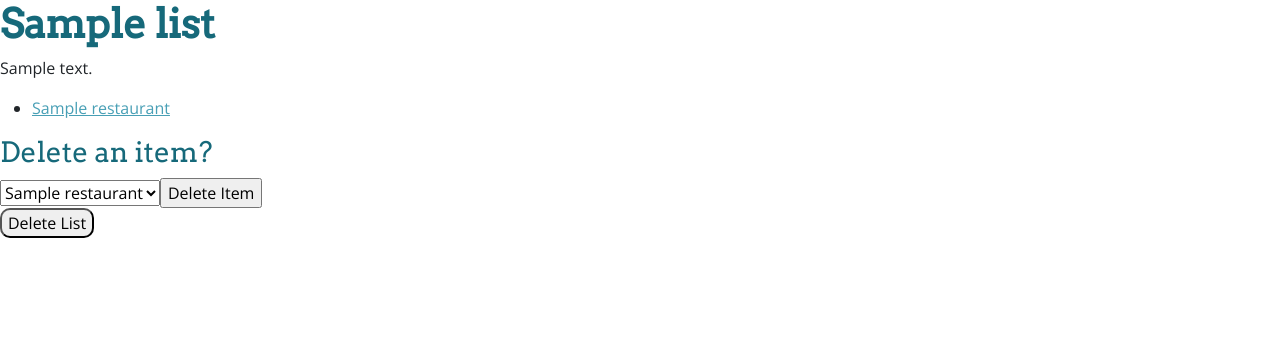
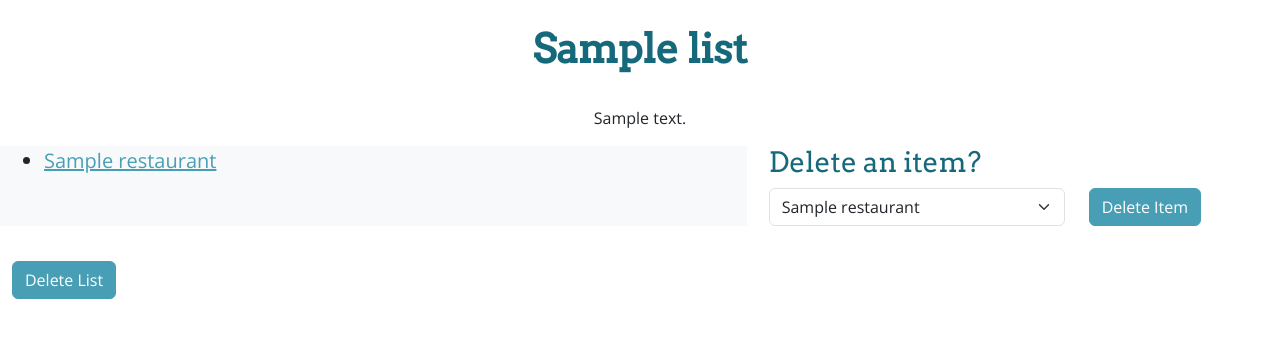
Before and after one commit to juliettetripier/Hackbright-Project, a Flask app: page /list/1 in a window 1280 px wide. Shown: the part 56-394 px from the top of the page. Run offline with Flask 3, Linux system fonts and the light colour scheme; the visitor is signed in with stand-in values (Sample User, id 1); tables that the repository leaves empty hold one stand-in row (values such as "Sample post").

Commit message:
Style: Restructured List Details page

```diff
--- a/crud.py
+++ b/crud.py
@@ -135,6 +135,15 @@ def get_all_list_items_by_user(user_id):
     return ListItem.query.filter_by(user_id=user_id).all()
 
 
+def get_user_by_list(list_id):
+    """Return the user to whom the specified list belongs."""
+
+    wishlist = Wishlist.query.filter_by(list_id=list_id).first()
+    user_id = wishlist.user_id
+
+    return User.query.filter_by(user_id=user_id).first()
+
+
 def get_all_tags():
     """Return all tags in the database."""
 
--- a/server.py
+++ b/server.py
@@ -352,6 +352,7 @@ def show_list(id):
     user = crud.get_user_by_id(session.get('user'))
     wishlist = crud.get_list_by_list_id(id)
     list_items = crud.get_list_items(id)
+    list_owner = crud.get_user_by_list(id)
 
     restaurants = []
     if list_items:
@@ -359,9 +360,9 @@ def show_list(id):
             restaurant = crud.get_restaurant_by_internal_id(item.restaurant_id)
             restaurants.append(restaurant)
 
-
     return render_template('/list-details.html',
                            user=user,
+                           list_owner=list_owner,
                            list=wishlist,
                            restaurants=restaurants)
 
--- a/static/css/stylesheet.css
+++ b/static/css/stylesheet.css
@@ -188,3 +188,17 @@ button {
 #list-ideas-list {
     margin-left: 20px;
 }
+
+/* List Details Page-specific styling */
+
+.list-item {
+    font-size: 20px;
+}
+
+#delete-item-div {
+    margin-left: 10px;
+}
+
+#delete-list-button {
+    margin-top: 35px;
+}
--- a/templates/list-details.html
+++ b/templates/list-details.html
@@ -3,42 +3,70 @@
 
 {% block body %}
 
+<div class="container-fluid">
+    <div class="page-header">
         <h1>{{ list.name }}</h1>
+    </div>
 
+    <div class="centering">
        <p>{{ list.description }}</p>
+    </div>
 
-<div id="list-items">
+    <div class="row">
+        {% if user == list_owner %}
+            {% if restaurants %}
+                <div class="col-7 bg-light" id="list-items">
+                    <ul>
+                        {% for item in restaurants %}
+                            <li class="list-item"><a href="/restaurant/{{ item.yelp_id }}">{{ item.name }}</a></li>
+                        {% endfor %}
+                    </ul>
+                </div>
+                {% else %}
+                <div class="col-10 offset-1 bg-light" id="list-items">
+                    <p><i>This list is currently empty.</i></p>
+                    <p><i><a href="/search">Search for restaurants</a> to add to your list!</i></p>
+                </div>
+                {% endif %}
+            <div class="col-4" id="delete-item-div">
+                {% if restaurants %}
+                    <form action="/delete-list-item">
+                        <h3>Delete an item?</h3>
+                        <div class="row">
+                            <div class="col-9">
+                                <select class="form-select" name="item-dropdown" id="which-item">
+                                    {% for restaurant in restaurants %}
+                                        <option value="{{ restaurant.restaurant_id }}">{{ restaurant.name }}</option>
+                                    {% endfor %}
+                                </select>
+                            </div>
+                            <div class="col-2">
+                                <input class="btn btn-primary" type="submit" id="delete-submit" value="Delete Item">
+                            </div>
+                        </div>
+                        <input type="hidden" value="{{ list.list_id }}" name="list-id" id="list-id">
+                    </form>
+                {% endif %}
+            </div>
+        {% else %}
+            <div class="col-9 bg-light" id="list-items">
                 {% if restaurants %}
                     <ul>
                         {% for item in restaurants %}
-                <li><a href="/restaurant/{{ item.yelp_id }}">{{ item.name }}</a></li>
+                            <li class="list-item"><a href="/restaurant/{{ item.yelp_id }}">{{ item.name }}</a></li>
                         {% endfor %}
                     </ul>
                 {% else %}
                     <p><i>This list is currently empty.</i></p>
-        <p><i><a href="/search">Search for restaurants</a> to add to your list!</i></p>
+                {% endif %}
+            </div>
         {% endif %}
     </div>
 
-{% if restaurants %}
-    <form action="/delete-list-item">
-        <div id="delete-item-div">
-            <h3>Delete an item?</h3>
-                <select name="item-dropdown" id="which-item">
-                    {% for restaurant in restaurants %}
-                        <option value="{{ restaurant.restaurant_id }}">{{ restaurant.name }}</option>
-                    {% endfor %}
-                    <input type="submit" id="delete-submit" value="Delete Item">
-                </select>
-                <input type="hidden" value="{{ list.list_id }}" name="list-id" id="list-id">
-        </div>
-    </form>
-{% endif %}
-
     <form action="/delete-list">
-    <button type="submit" id="delete-list-button">Delete List</button>
+        <button class="btn btn-primary" type="submit" id="delete-list-button">Delete List</button>
         <input type="hidden" value="{{ list.list_id }}" name="list-id">
     </form>
-
+</div>
 
 {% endblock %}
```
Lines whose indentation alone changed are shown as unchanged.
